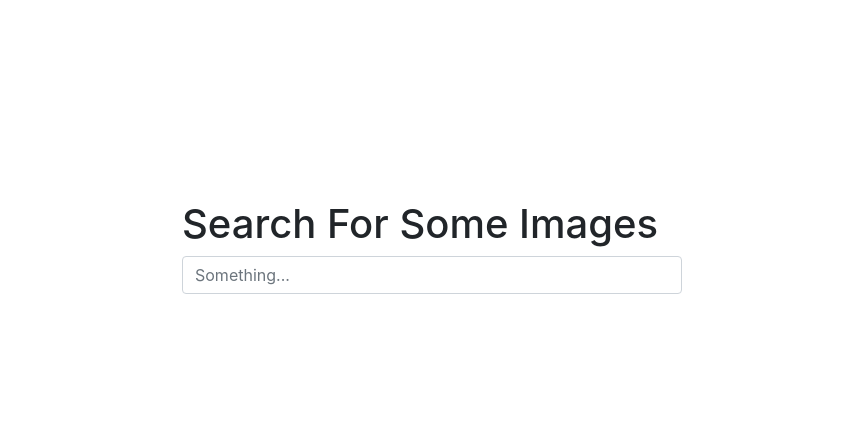
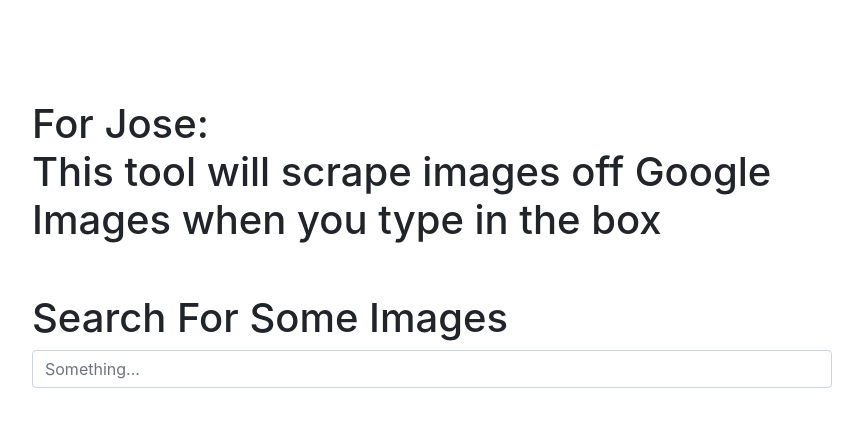
Before and after one commit to Jta26/node-js-image-scraper-example, a website: page public/index.html in a window 1280 px wide. Shown: the whole page, without its empty margins (208-1071 px from the left). Drawn offline with nearby package versions, Linux system fonts and the light colour scheme.

Commit message:
small style changes

```diff
--- a/public/index.html
+++ b/public/index.html
@@ -8,7 +8,9 @@
     <title>img test</title>
 </head>
 <body class='container-fluid'>
-    <div style='width: 500px; margin: auto; margin-top: 200px; margin-bottom: 10px;'>
+    <div style='width: 800px; margin: auto; margin-top: 100px; margin-bottom: 10px;'>
+        <h1 style='margin-bottom: 50px;'>For Jose: <br/>This tool will scrape images off Google Images when you type in the box</h1>
+
         <h1>Search For Some Images</h1>
         <input id='searchBox' type='text' placeholder="Something..." class='form-control'>
         <div id='loading' style='width: 50%; text-align: center; margin: auto;'>
```
